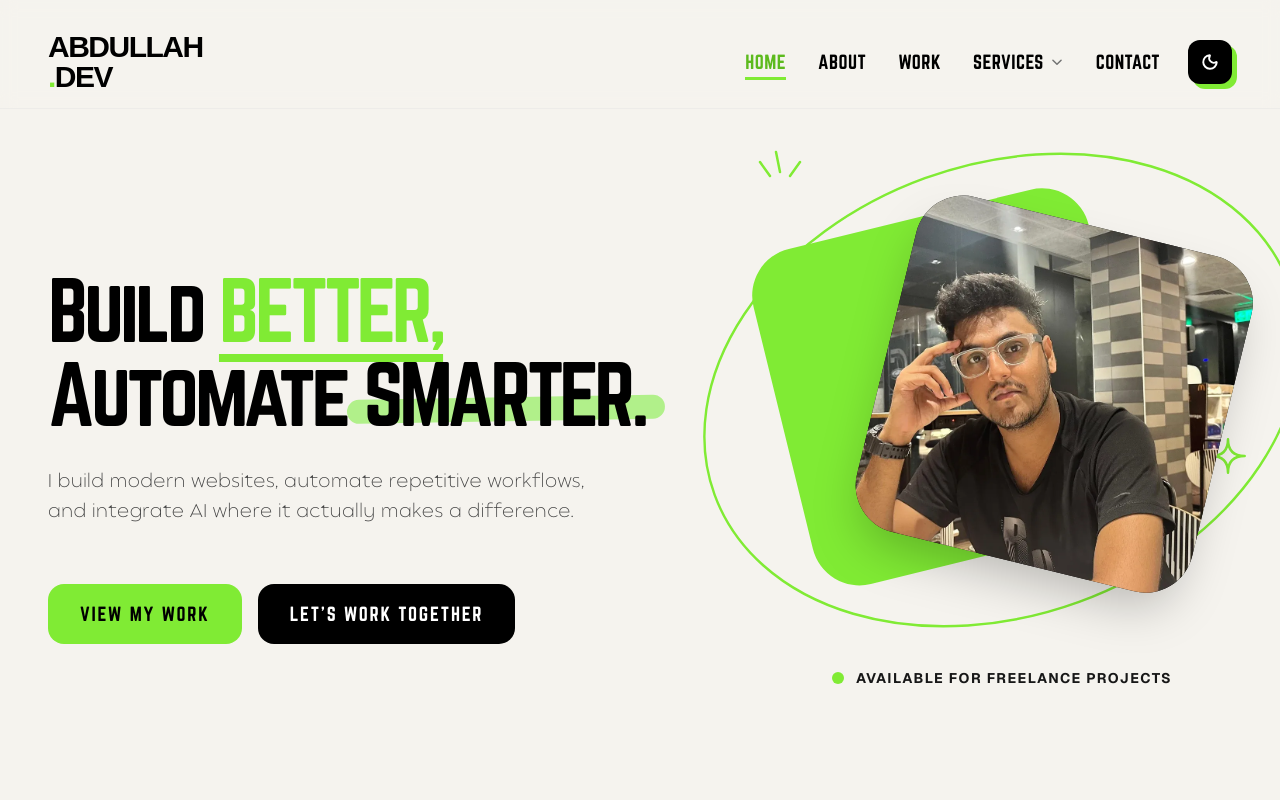
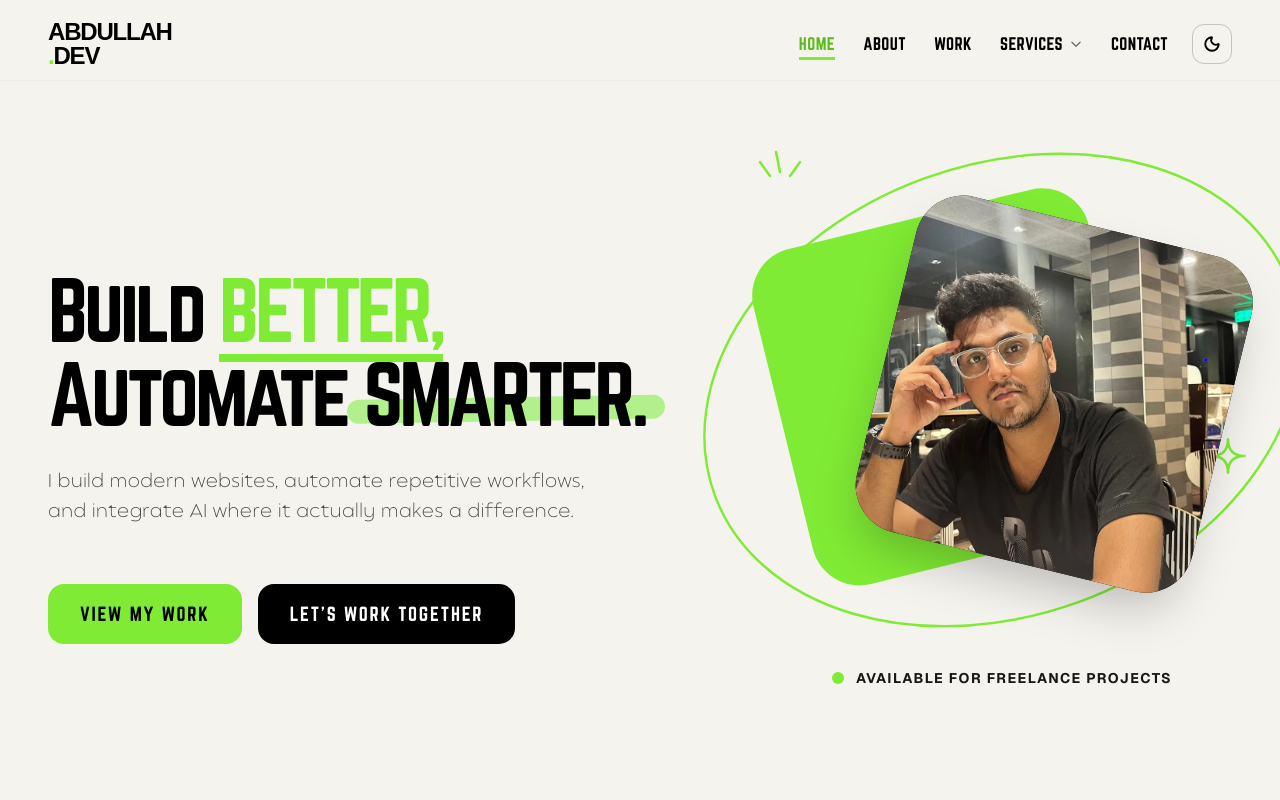
Before and after one commit to abdullah-par/portfolio, a Next.js app: page / in a window 1280 px wide. Shown: the top 800 px of the page. Built offline with nearby package versions, Linux system fonts and the light colour scheme.

Commit message:
style: adjust Navbar component layout and improve text sizing for better responsiveness

```diff
--- a/components/Navbar.tsx
+++ b/components/Navbar.tsx
@@ -83,13 +83,13 @@ export function Navbar() {
 
   return (
     <>
-      <header className="absolute top-0 left-0 right-0 z-50 flex justify-center w-full pt-8 pb-4 border-b border-neutral-200/50 dark:border-neutral-800/50 bg-background/50 backdrop-blur-sm">
+      <header className="absolute top-0 left-0 right-0 z-50 flex justify-center w-full pt-5 pb-3 border-b border-neutral-200/50 dark:border-neutral-800/50 bg-background/50 backdrop-blur-sm">
         <nav className="flex items-center justify-between w-full max-w-7xl px-6 md:px-12">
 
           {/* Logo */}
           <Link
             href="/"
-            className="flex flex-col text-2xl md:text-3xl font-black leading-none tracking-tighter uppercase text-black dark:text-white z-50"
+            className="flex flex-col text-xl md:text-2xl font-black leading-none tracking-tighter uppercase text-black dark:text-white z-50"
             onClick={() => setMobileMenuOpen(false)}
           >
             <span>ABDULLAH</span>
@@ -102,7 +102,7 @@ export function Navbar() {
           <div className="flex items-center gap-3">
 
             {/* Desktop Links */}
-            <div className="hidden md:flex items-center gap-6 lg:gap-8 mr-4">
+            <div className="hidden md:flex items-center gap-5 lg:gap-7 mr-3">
               {navLinks.map((link) => {
                 const isServices = link.name === "SERVICES";
                 const isActive = pathname === link.href || (isServices && pathname.startsWith("/services"));
@@ -115,7 +115,7 @@ export function Navbar() {
                     >
                       <Link
                         href={link.href}
-                        className={`relative flex items-center gap-1.5 font-norwester text-base lg:text-lg uppercase tracking-wide transition-colors ${
+                          className={`relative flex items-center gap-1.5 font-norwester text-sm lg:text-base uppercase tracking-wide transition-colors ${
                           isActive
                             ? "text-[#5cba1d] dark:text-[#80eb34]"
                             : "text-black hover:text-[#80eb34] dark:text-white dark:hover:text-[#80eb34]"
@@ -249,7 +249,7 @@ export function Navbar() {
                   <Link
                     key={link.name}
                     href={link.href}
-                    className={`relative group font-norwester text-base lg:text-lg uppercase tracking-wide transition-colors ${
+                    className={`relative group font-norwester text-sm lg:text-base uppercase tracking-wide transition-colors ${
                       isActive
                         ? "text-[#5cba1d] dark:text-[#80eb34]"
                         : "text-black hover:text-[#80eb34] dark:text-white dark:hover:text-[#80eb34]"
@@ -266,10 +266,9 @@ export function Navbar() {
 
             {/* Theme Toggle Button */}
             <div className="relative">
-              <div className="absolute inset-0 bg-[#80eb34] rounded-xl translate-x-[3px] translate-y-[3px] md:translate-x-[5px] md:translate-y-[5px]" />
               <button
                 onClick={toggleTheme}
-                className="relative w-10 h-10 md:w-11 md:h-11 flex items-center justify-center bg-black dark:bg-white text-white dark:text-black rounded-xl hover:-translate-y-[1px] hover:-translate-x-[1px] active:translate-y-[2px] active:translate-x-[2px] transition-all cursor-pointer"
+                className="relative flex h-9 w-9 items-center justify-center rounded-xl border border-black/20 bg-transparent text-black transition-all hover:border-black/50 hover:bg-black/5 active:scale-95 dark:border-white/20 dark:text-white dark:hover:border-white/50 dark:hover:bg-white/5 md:h-10 md:w-10 cursor-pointer"
                 aria-label="Toggle theme"
               >
                 {mounted ? (
```
